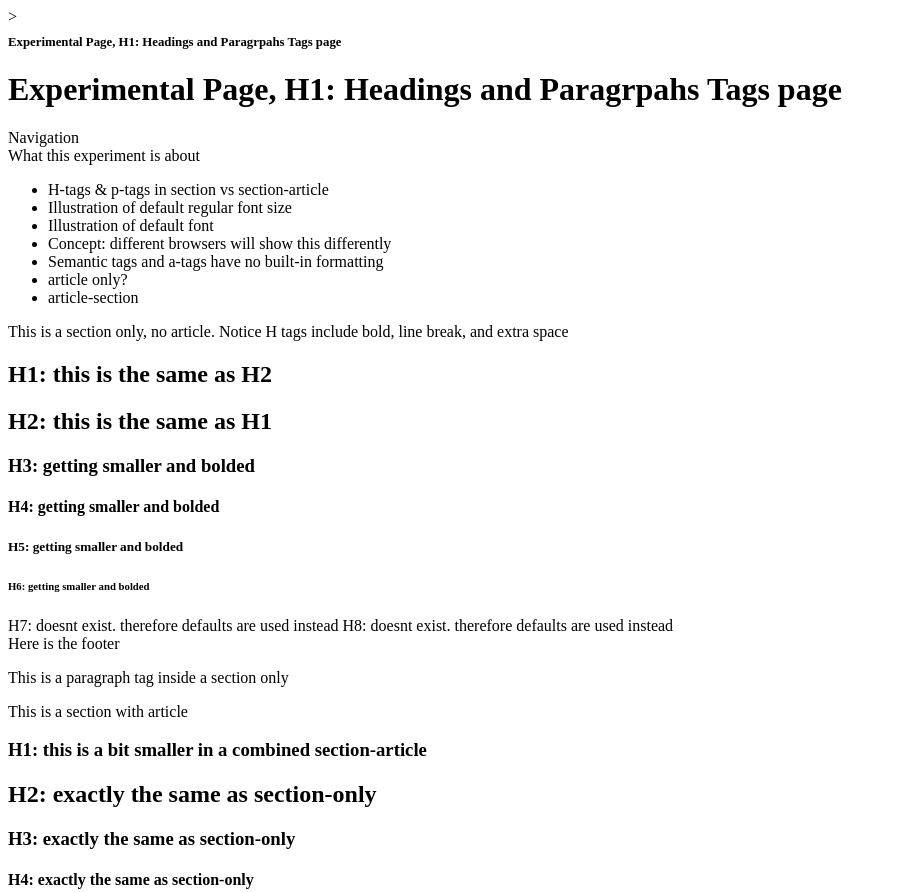
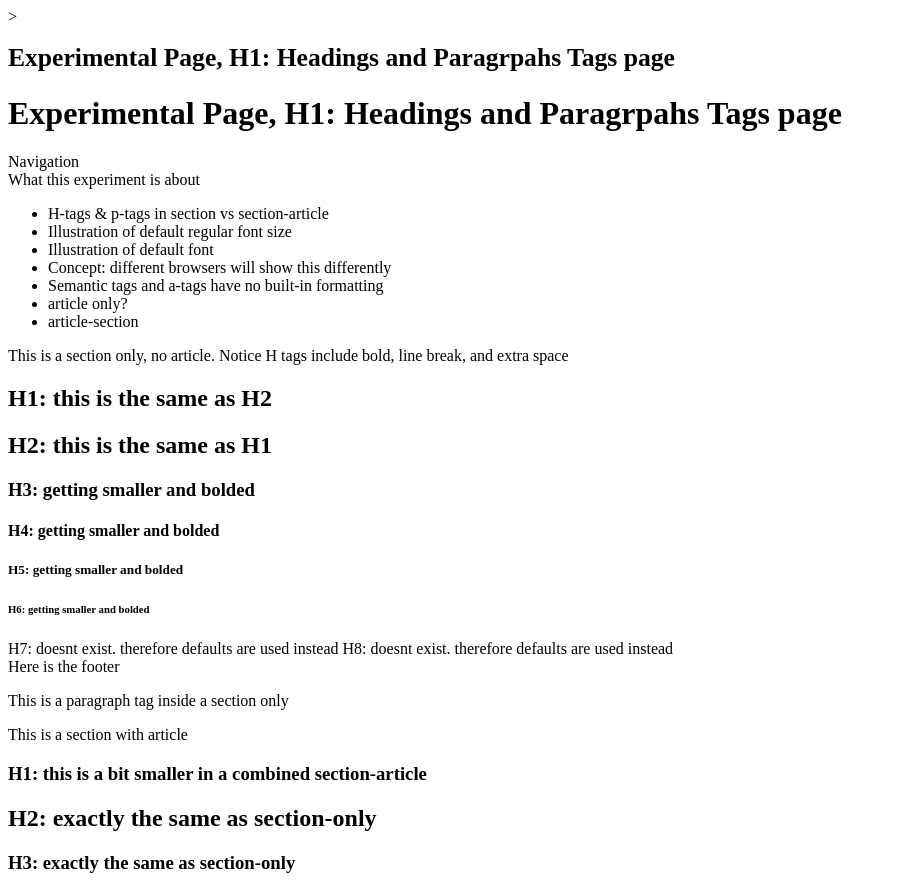
Before and after one commit to AaronAlpha/LearningHTML.github.io, a plain HTML site: page childPages/Headings and Paragraphs tags with Viewport.html in a window 1280 px wide. Shown: the top 892 px of the page, without its empty margins (0-897 px from the left). Drawn offline with Linux system fonts and the light colour scheme.

Commit message:
Update Headings and Paragraphs tags with Viewport.html

```diff
--- a/childPages/Headings and Paragraphs tags with Viewport.html
+++ b/childPages/Headings and Paragraphs tags with Viewport.html
@@ -16,7 +16,7 @@
     <noscript>Running JavaScript is not necessary in the HTML page ... FYI: your feature to execute scripts is turned off</noscript>
 </head>
 <body>
-    <h1 style = "font-size: 1vw">Experimental Page, H1: Headings and Paragrpahs Tags page</h1>
+    <h1 style = "font-size: 2vw">Experimental Page, H1: Headings and Paragrpahs Tags page</h1>
     <h1>Experimental Page, H1: Headings and Paragrpahs Tags page</h2>
 
 
```
